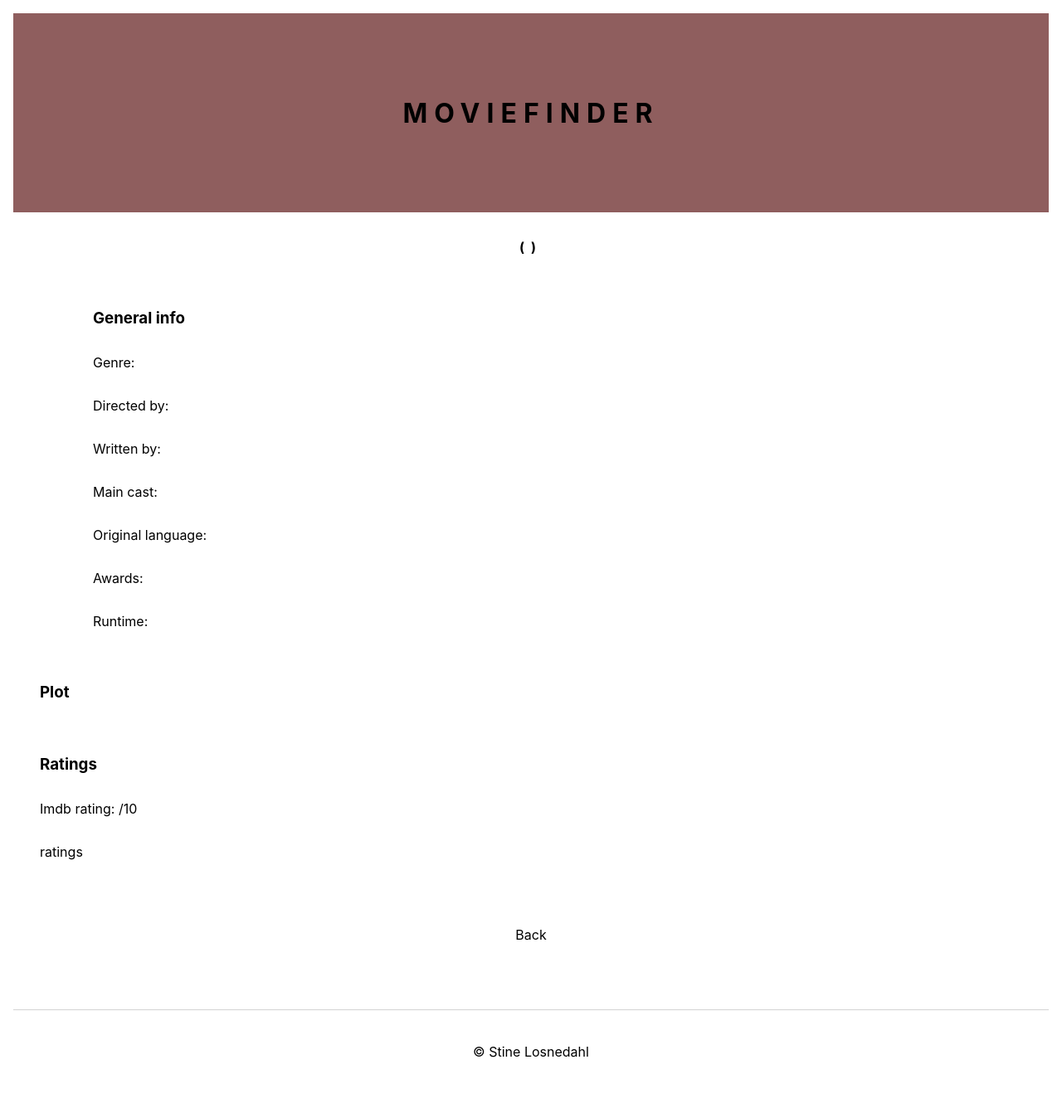
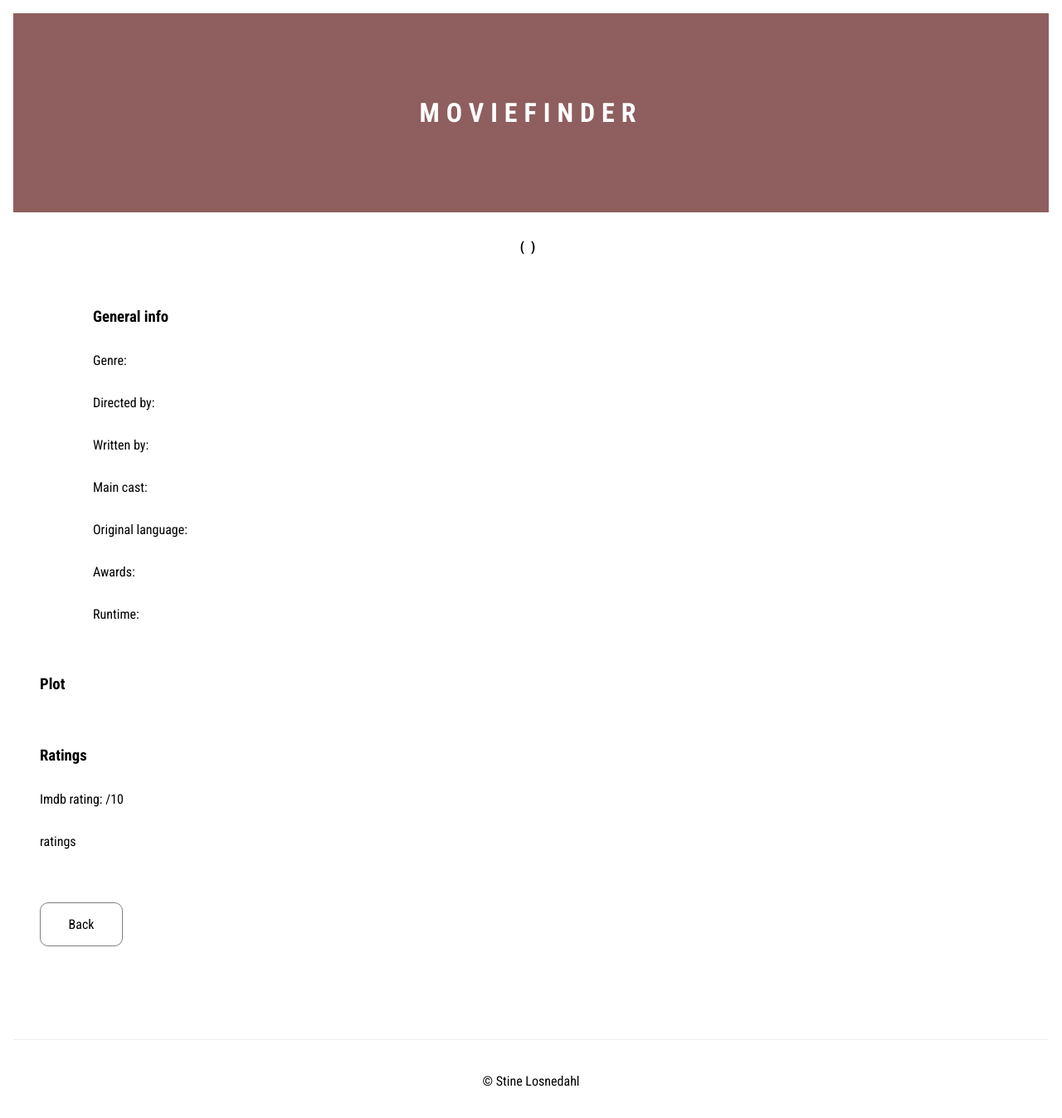
Before and after one commit to slosne/slosne-uin23ak4_moviesearch_losnedahl, a React (Create React App) app: page /1 in a window 1280 px wide. Shown: the top 1348 px of the page at 83% size. Built offline with nearby package versions, Linux system fonts and the light colour scheme; no server answers.

Commit message:
Scss structure with mixin and partial

```diff
--- a/src/components/Layout.js
+++ b/src/components/Layout.js
@@ -1,10 +1,13 @@
 import React from "react";
+import { Link } from "react-router-dom";
 
 export default function Layout({ children }) {
   return (
     <div className="main-container">
       <header>
-        <h1>Moviefinder</h1>
+        <Link to="/" className="link">
+          <h1>Moviefinder</h1>
+        </Link>
       </header>
       <main>{children}</main>
       <footer>
--- a/src/components/MovieCard.js
+++ b/src/components/MovieCard.js
@@ -14,7 +14,7 @@ export default function MovieCard({
   return (
     <article className="movie-card">
       <img src={image} alt={title} />
-      <div className="card-text">
+      <section className="card-text">
         <h4>{title}</h4>
         <h5>({year})</h5>
         <p>Directed by {director}</p>
@@ -27,7 +27,7 @@ export default function MovieCard({
         >
           Read more
         </Link>
-      </div>
+      </section>
     </article>
   );
 }
--- a/src/components/MovieDetailCard.js
+++ b/src/components/MovieDetailCard.js
@@ -23,7 +23,7 @@ export default function MovieDetailCard({
       </h2>
       <div className="detail-article-container">
         <img src={image} alt={title} />
-        <div className="detail-text-container">
+        <section className="detail-text-container">
           <h3>General info</h3>
           <p>Genre: {genre}</p>
           <p>Directed by: {director}</p>
@@ -32,9 +32,9 @@ export default function MovieDetailCard({
           <p>Original language: {language}</p>
           <p>Awards: {awards}</p>
           <p>Runtime: {runtime}</p>
-        </div>
+        </section>
       </div>
-      <div className="details">
+      <section className="details">
         <h3>Plot</h3>
         <p>{plot}</p>
         <h3>Ratings</h3>
@@ -43,7 +43,7 @@ export default function MovieDetailCard({
         <Link to="/" className="basic-button">
           Back
         </Link>
-      </div>
+      </section>
     </article>
   );
 }
--- a/src/components/SearchForm.js
+++ b/src/components/SearchForm.js
@@ -18,7 +18,10 @@ export default function SearchForm({ setSearch, getMovies, movies }) {
   return (
     <form className="search-form" onSubmit={handleSubmit}>
       <label htmlFor="title">
-        <FontAwesomeIcon icon={faMagnifyingGlass} />
+        <FontAwesomeIcon
+          icon={faMagnifyingGlass}
+          style={{ fontSize: "1.3rem" }}
+        />
       </label>
       <input
         type="search"
--- a/src/css/main.css
+++ b/src/css/main.css
@@ -1,23 +1,31 @@
+@import url("https://fonts.googleapis.com/css2?family=Roboto+Condensed:wght@300;400;700&family=Roboto:wght@300;400;500&family=Rubik:wght@400;600;700&display=swap");
 * {
   box-sizing: border-box;
   margin: 0;
   padding: 0;
+  font-family: "Roboto Condensed", Arial, sans-serif;
 }
 
 .main-container {
   display: flex;
   flex-direction: column;
-  flex-wrap: wrap;
-  margin: 1rem;
+  gap: 0;
+  margin-bottom: 1rem;
+  margin-top: 1rem;
+  margin-left: 1rem;
+  margin-right: 1rem;
 }
 .main-container form {
   display: flex;
+  flex-direction: row;
   gap: 0.3rem;
+  margin-bottom: 1rem;
+  margin-top: 2rem;
+  margin-left: 0;
+  margin-right: 0;
   width: 100%;
   text-align: center;
   justify-content: center;
-  margin-top: 2rem;
-  margin-bottom: 1rem;
   padding: 1rem;
 }
 .main-container form input {
@@ -32,21 +40,54 @@
   margin-bottom: 2rem;
 }
 
+header {
+  display: flex;
+  flex-direction: row;
+  gap: 0;
+  margin-bottom: 0;
+  margin-top: 0;
+  margin-left: 0;
+  margin-right: 0;
+  height: 30vh;
+  align-items: center;
+  justify-content: center;
+  background-color: #8f5e5e;
+}
+header h1 {
+  text-transform: uppercase;
+  letter-spacing: 0.5rem;
+  font-size: 2rem;
+  color: white;
+}
+
 main {
   display: flex;
   flex-direction: column;
   gap: 2rem;
+  margin-bottom: 0;
+  margin-top: 0;
+  margin-left: 0;
+  margin-right: 0;
 }
 
 .article-container {
   display: flex;
   flex-direction: column;
   gap: 2rem;
+  margin-bottom: 0;
+  margin-top: 0;
+  margin-left: 0;
+  margin-right: 0;
 }
 
 .movie-card {
   display: flex;
   flex-direction: column;
+  gap: 0;
+  margin-bottom: 0;
+  margin-top: 0;
+  margin-left: 0;
+  margin-right: 0;
   background-color: #ededed;
   padding: 1rem;
 }
@@ -55,6 +96,10 @@ main {
   display: flex;
   flex-direction: column;
   gap: 1.2rem;
+  margin-bottom: 0;
+  margin-top: 0;
+  margin-left: 0;
+  margin-right: 0;
   align-items: center;
   justify-content: center;
   padding: 1rem;
@@ -65,17 +110,8 @@ img {
   height: auto;
 }
 
-header {
-  height: 30vh;
-  display: flex;
-  align-items: center;
-  justify-content: center;
-  background-color: #8f5e5e;
-}
-header h1 {
-  text-transform: uppercase;
-  letter-spacing: 0.5rem;
-  font-size: 2rem;
+.link {
+  text-decoration: none;
 }
 
 .basic-button {
@@ -96,11 +132,17 @@ header h1 {
 }
 
 footer {
+  display: flex;
+  flex-direction: row;
+  gap: 0;
+  margin-bottom: 0;
+  margin-top: 3rem;
+  margin-left: 0;
+  margin-right: 0;
   height: 100px;
-  display: flex;
   justify-content: center;
   align-items: center;
-  border-top: 1px solid lightgrey;
+  border-top: 1px solid #ededed;
 }
 
 @media screen and (min-width: 720px) {
@@ -109,59 +151,80 @@ footer {
     margin: 0 auto;
   }
   .article-container {
+    display: flex;
     flex-direction: row;
+    gap: 2rem;
+    margin-bottom: 0;
+    margin-top: 0;
+    margin-left: 0;
+    margin-right: 0;
     flex-wrap: wrap;
-    gap: 2rem;
   }
   .movie-card {
     display: flex;
     flex-direction: row;
+    gap: 0;
+    margin-bottom: 0;
+    margin-top: 0;
+    margin-left: 0;
+    margin-right: 0;
     width: 100%;
     border-radius: 7px;
     font-size: 0.8rem;
-  }
-  form {
-    gap: 0.5rem;
-  }
-  img {
-    max-width: 300px;
+    box-shadow: 0 25px 40px 0 rgba(0, 0, 0, 0.3);
   }
   .basic-button {
     border: none;
-    width: 100%;
-    font-size: 1rem;
+    width: 100px;
+    border: 1px solid rgb(127, 127, 127);
   }
   .detail-article-container {
     display: flex;
+    flex-direction: row;
+    gap: 4rem;
+    margin-bottom: 0;
+    margin-top: 0;
+    margin-left: 0;
+    margin-right: 0;
     flex-wrap: wrap;
-    gap: 4rem;
     padding: 2rem;
   }
   .detail-text-container {
     display: flex;
     flex-direction: column;
     gap: 2rem;
+    margin-bottom: 0;
+    margin-top: 0;
+    margin-left: 0;
+    margin-right: 0;
   }
   .details {
-    padding: 2rem;
     display: flex;
     flex-direction: column;
     gap: 2rem;
+    margin-bottom: 0;
+    margin-top: 0;
+    margin-left: 0;
+    margin-right: 0;
+    padding: 2rem;
   }
   .detail-headline {
     margin-top: 2rem;
   }
+  form {
+    gap: 0.5rem;
+  }
 }
 @media screen and (min-width: 1300px) {
+  .article-container {
+    justify-content: space-evenly;
+  }
   .movie-card {
     width: 40%;
   }
   img {
     max-width: 40%;
   }
-  .article-container {
-    justify-content: space-evenly;
-  }
 }
 
 /*# sourceMappingURL=main.css.map */
--- /dev/null
+++ b/src/sass/_colors.scss
@@ -0,0 +1,6 @@
+$myRed: #8f5e5e;
+$myDarkGray: rgb(127, 127, 127);
+$myLightGray: #ededed;
+$myBoxShadow: rgba(0, 0, 0, 0.3);
+$myBlack: black;
+$myWhite: white;
--- a/src/sass/main.scss
+++ b/src/sass/main.scss
@@ -1,22 +1,34 @@
+@import url('https://fonts.googleapis.com/css2?family=Roboto+Condensed:wght@300;400;700&family=Roboto:wght@300;400;500&family=Rubik:wght@400;600;700&display=swap');
+@import "colors";
+
+@mixin flex-column($direction, $gap, $mb, $mt, $ml, $mr) {
+    display: flex;
+    flex-direction: $direction;
+    gap: $gap;
+    margin-bottom: $mb;
+    margin-top: $mt;
+    margin-left: $ml;
+    margin-right: $mr;
+}
+
+// ---------------------------------------------- //
+// ------------- SMALL SCREENS ------------------ //
+// ---------------------------------------------- //
+
 *{
     box-sizing: border-box;
     margin: 0;
     padding: 0;
+    font-family: 'Roboto Condensed', Arial, sans-serif;
 }
 
 .main-container{
-    display: flex;
-    flex-direction: column;
-    flex-wrap: wrap;
-    margin: 1rem;
+    @include flex-column(column, 0, 1rem, 1rem, 1rem, 1rem);
     form{
-        display: flex;
-        gap: 0.3rem;
+        @include flex-column(row, 0.3rem, 1rem, 2rem, 0, 0);
         width: 100%;
         text-align: center;
         justify-content: center;
-        margin-top: 2rem;
-        margin-bottom: 1rem;
         padding: 1rem;
         input{
             height: 1.7rem;
@@ -32,29 +44,36 @@
     }
 }
 
+header{
+    @include flex-column(row, 0, 0, 0, 0, 0);
+    height: 30vh;
+    align-items: center;
+    justify-content: center;
+    background-color: $myRed;
+    h1{
+        text-transform: uppercase;
+        letter-spacing: 0.5rem;
+        font-size: 2rem;
+        color: $myWhite;
+    }
+}
+
 main{
-    display: flex;
-    flex-direction: column;
-    gap: 2rem;
+    @include flex-column(column, 2rem, 0, 0, 0, 0);
 }
 
 .article-container{
-    display: flex;
-    flex-direction: column;
-    gap: 2rem;
+    @include flex-column(column, 2rem, 0, 0, 0, 0);
 }
 
 .movie-card{
-    display: flex;
-    flex-direction: column;
-    background-color: #ededed;
+    @include flex-column(column, 0, 0, 0, 0, 0);
+    background-color: $myLightGray;
     padding: 1rem;
 }
 
 .card-text{
-    display: flex;
-    flex-direction: column;
-    gap: 1.2rem;
+    @include flex-column(column, 1.2rem, 0, 0, 0, 0);
     align-items: center;
     justify-content: center;
     padding: 1rem;
@@ -65,24 +84,15 @@ img{
     height: auto;
 }
 
-header{
-    height: 30vh;
-    display: flex;
-    align-items: center;
-    justify-content: center;
-    background-color: #8f5e5e;
-    h1{
-        text-transform: uppercase;
-        letter-spacing: 0.5rem;
-        font-size: 2rem;
-    }
+.link{
+    text-decoration: none;
 }
 
 .basic-button{
     margin-top: 2rem;
     margin-bottom: 2rem;
-    border: 1px solid black;
-    color: black;
+    border: 1px solid $myBlack;
+    color: $myBlack;
     padding: 1rem;
     width: 40%;
     border-radius: 10px;
@@ -96,12 +106,16 @@ header{
 }
 
 footer{
+    @include flex-column(row, 0, 0, 3rem, 0, 0);
     height: 100px;
-    display: flex;
     justify-content: center;
     align-items: center;
-    border-top: 1px solid lightgrey;
+    border-top: 1px solid $myLightGray;
 }
+
+// ---------------------------------------- //
+// ----------- MIDSIZE SCREENS ------------ //
+// ---------------------------------------- //
 
 @media screen and (min-width: 720px) {
 
@@ -110,51 +124,37 @@ footer{
         margin: 0 auto;
     }
     .article-container{
-        flex-direction: row;
+        @include flex-column(row, 2rem, 0, 0, 0, 0);
         flex-wrap: wrap;
-        gap: 2rem;
     }
 
     .movie-card{
-        display: flex;
-        flex-direction: row;
+        @include flex-column(row, 0, 0, 0, 0, 0);
         width: 100%;
         border-radius: 7px;
         font-size: 0.8rem;
-    }
-
-    form{
-        gap: 0.5rem;
-    }
-
-    img{
-        max-width: 300px;
+        box-shadow: 0 25px 40px 0 $myBoxShadow;
     }
 
     .basic-button{
         border:none;
-        width: 100%;
-        font-size: 1rem;
+        width: 100px;
+        border: 1px solid $myDarkGray;
     }
 
     .detail-article-container{
-        display: flex;
+        @include flex-column(row, 4rem, 0, 0, 0, 0);
         flex-wrap: wrap;
-        gap: 4rem;
         padding: 2rem;
     }
 
     .detail-text-container{
-        display: flex;
-        flex-direction: column;
-        gap: 2rem;
+        @include flex-column(column, 2rem, 0, 0, 0, 0);
     }
 
     .details{
+        @include flex-column(column, 2rem, 0, 0, 0, 0);
         padding: 2rem;
-        display: flex;
-        flex-direction: column;
-        gap: 2rem;
     }
 
     .detail-headline{
@@ -162,10 +162,23 @@ footer{
 
     }
 
+    form{
+        gap: 0.5rem;
+    }
+
 
 }
 
+// ---------------------------------------- //
+// ----------- LARGER SCREENS ------------ //
+// ---------------------------------------- //
+
+
 @media screen and (min-width: 1300px) {
+
+    .article-container{
+        justify-content: space-evenly;
+    }
 
     .movie-card{
         width: 40%;
@@ -175,9 +188,5 @@ footer{
         max-width: 40%;
     }
 
-    .article-container{
-        justify-content: space-evenly;
-    }
-
 
 }
```
Also changed, not shown: 1 other file (tests, documents, lock files or other folders).
